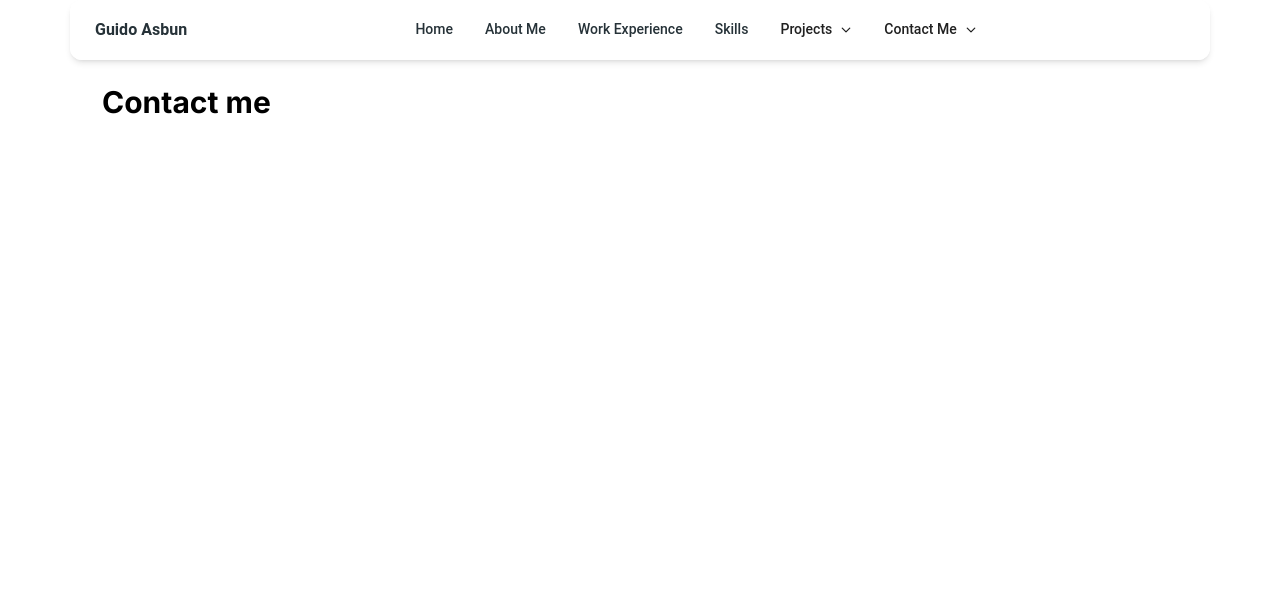
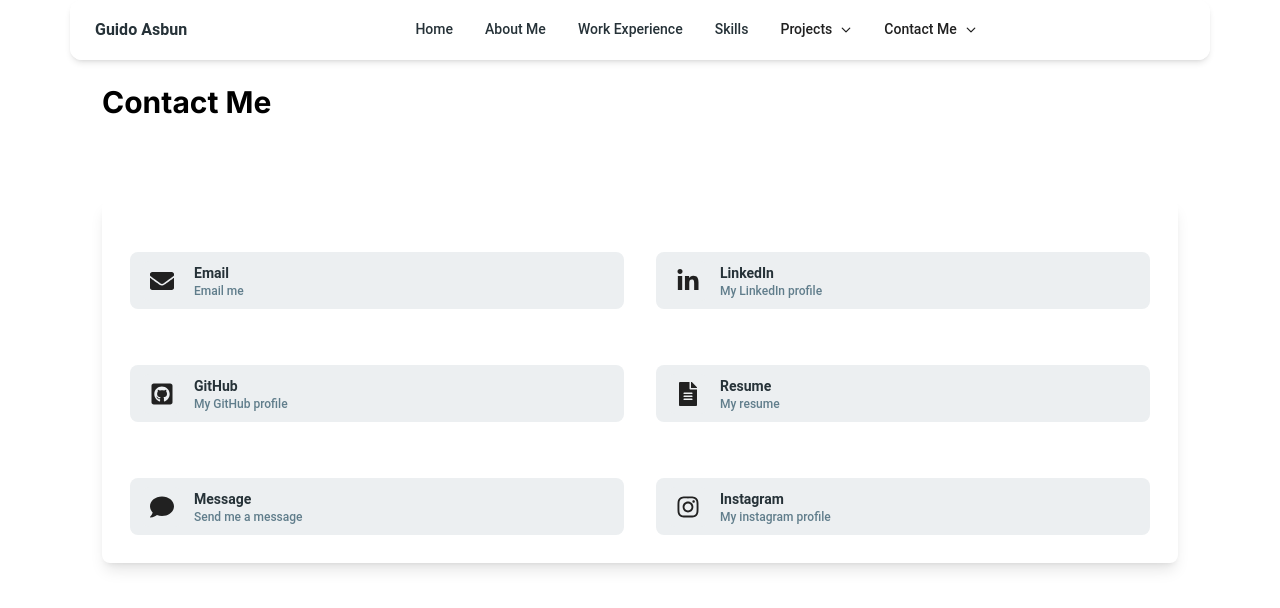
Before and after one commit to guidoasbun/portfolio-v2, a Next.js app: page /contactMe in a window 1280 px wide. Shown: the top 608 px of the page. Built offline with nearby package versions, Linux system fonts and the light colour scheme.

Commit message:
Contact Me

```diff
--- a/app/contactMe/page.js
+++ b/app/contactMe/page.js
@@ -1,8 +1,34 @@
+"use client";
+
+import contactMenuItems from "@/assets/contactMenuItems";
+import ActionButton from "@/components/action-button/action-button";
+
 export default function ContactMe() {
+  const renderItems = contactMenuItems.map(
+    ({ title, icon, link, description }, key) => (
+      <div className="flex flex-col md:flex-row items-center p-2" key={key}>
+        <div className="flex-grow mt-6">
+          <ActionButton
+            title={title}
+            icon={icon}
+            link={link}
+            description={description}
+          />
+        </div>
+      </div>
+    )
+  );
+
   return (
     <main className="mx-auto max-w-screen-xl px-4 py-2">
-      <h1 className="text-3xl font-bold p-4">Contact me</h1>
-      <div className="container mx-auto px-4 py-8"></div>
+      <h1 className="text-3xl font-bold p-4">Contact Me</h1>
+      <div className="container mx-auto px-4 py-8">
+        <div className="bg-white p-5 rounded-lg shadow-lg max-w-auto mx-auto my-8">
+          <div className="grid grid-cols-1 md:grid-cols-2 gap-4">
+            {renderItems}
+          </div>
+        </div>
+      </div>
     </main>
   );
 }
```
